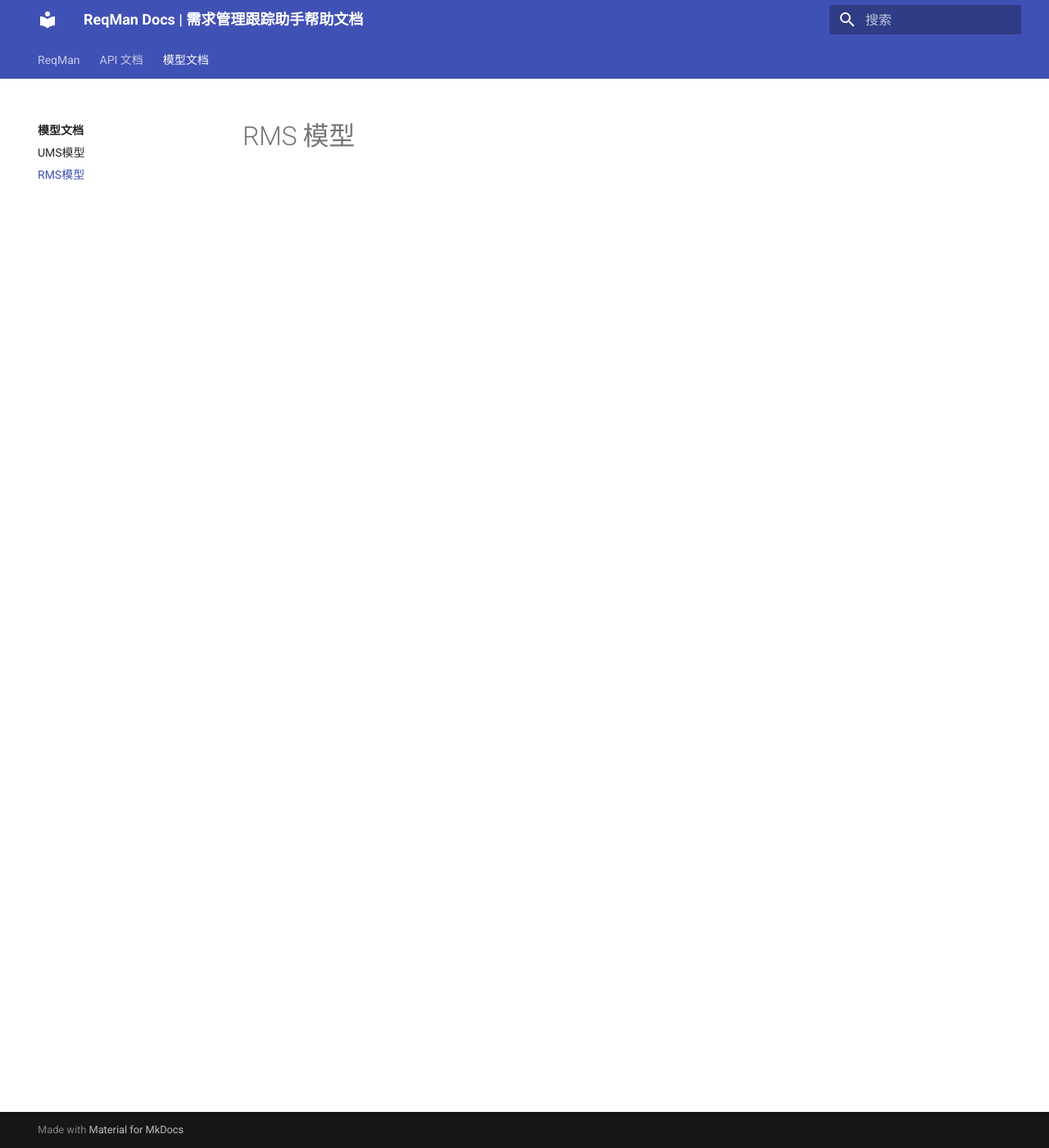
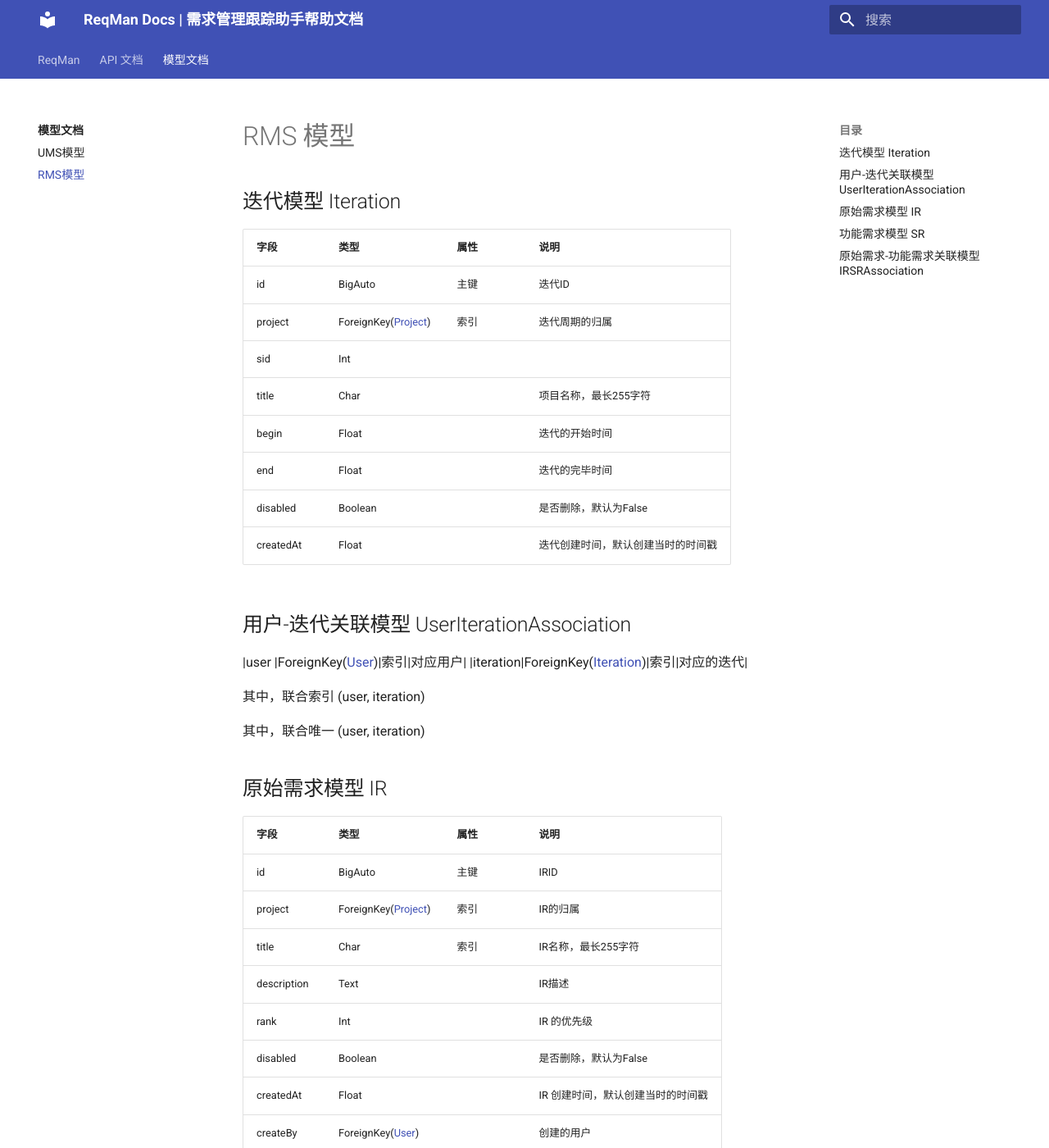
Before and after one commit to c7w/ReqMan-doc, an MkDocs documentation site: the page built from docs/model/rms.md, in a window 1280 px wide and 1400 px high. Shown: the whole window at 82% size. Built offline with MkDocs 1.6.1 and Material for MkDocs 9.7.7, drawn with Linux system fonts in a browser that asks for light colours; some of the changed text lies outside the part shown.

Commit message:
[SR.004.803.I] Finish part of the docs of rms models (#5)

```diff
--- a/docs/model/rms.md
+++ b/docs/model/rms.md
@@ -1 +1,72 @@
+<style>
+    .md-nav--secondary>ul>li>nav>ul>li>nav {
+        display: none;
+    }
+</style>
 # RMS 模型
+
+
+## 迭代模型 Iteration
+
+|字段|类型|属性|说明|
+|-|-|-|-|
+|id|BigAuto|主键|迭代ID|
+|project|ForeignKey([Project](#project))|索引|迭代周期的归属|
+|sid|Int|||
+|title |Char||项目名称，最长255字符|
+|begin|Float||迭代的开始时间|
+|end|Float||迭代的完毕时间|
+|disabled |Boolean| |是否删除，默认为False|
+|createdAt |Float| |迭代创建时间，默认创建当时的时间戳|
+
+## 用户-迭代关联模型 UserIterationAssociation
+
+|user |ForeignKey([User](#user))|索引|对应用户|
+|iteration|ForeignKey([Iteration](#iteration))|索引|对应的迭代|
+
+其中，联合索引 (user, iteration)
+
+其中，联合唯一 (user, iteration)
+
+
+## 原始需求模型 IR
+
+|字段|类型|属性|说明|
+|-|-|-|-|
+|id |BigAuto |主键|IRID|
+|project|ForeignKey([Project](#project))|索引|  IR的归属|
+|title |Char |索引|IR名称，最长255字符|
+|description |Text ||IR描述|
+|rank|Int||IR 的优先级|
+|disabled |Boolean| |是否删除，默认为False|
+|createdAt |Float| |IR 创建时间，默认创建当时的时间戳|
+|createBy|ForeignKey([User](#user))||创建的用户|
+
+其中，联合索引(title,project)
+
+## 功能需求模型 SR
+
+|字段|类型|属性|说明|
+|-|-|-|-|
+|id |BigAuto |主键|IRID|
+|project|ForeignKey([Project](#project))|索引|  SR的归属|
+|title |Char |索引|SR名称，最长255字符|
+|description |Text ||SR描述|
+|priority|Int ||SR 的优先级|
+|rank|Int||SR 的优先级|
+|IR|多对多关系||关联的IR|
+|state|enum (TODO,WIP,Reviewing,Done)||SR 的状态，共有四种|
+|disabled |Boolean| |是否删除，默认为False|
+|createdAt |Float| |SR 创建时间，默认创建当时的时间戳|
+|createBy|ForeignKey([User](#user))||创建的用户|
+
+其中，联合索引(title,project)
+
+## 原始需求-功能需求关联模型 IRSRAssociation
+
+|字段|类型|属性|说明|
+|-|-|-|-|
+|IR|ForeignKey([IR](#ir))|索引|对应的 IR|
+|SR|ForeignKey([IR](#ir))|索引|对应的 SR|
+
+其中，联合索引(ir,sr)
```
